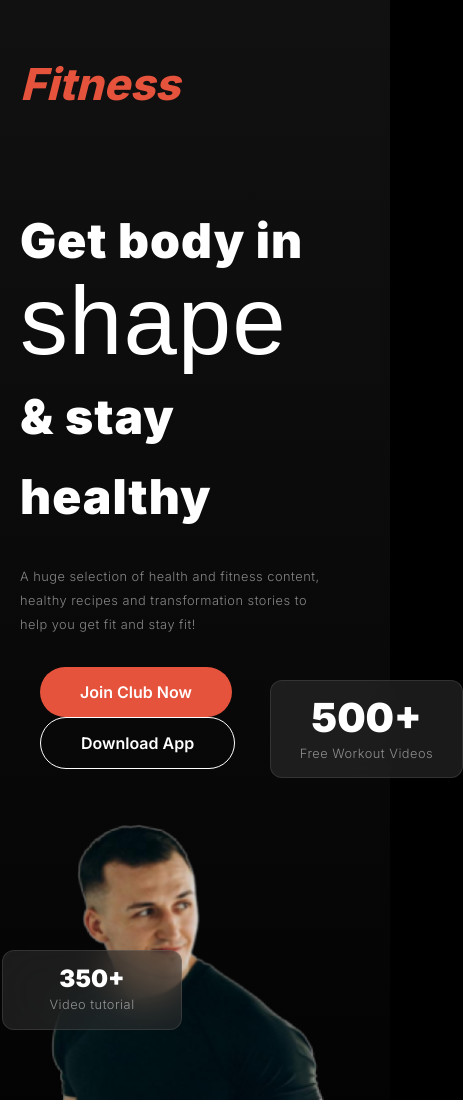
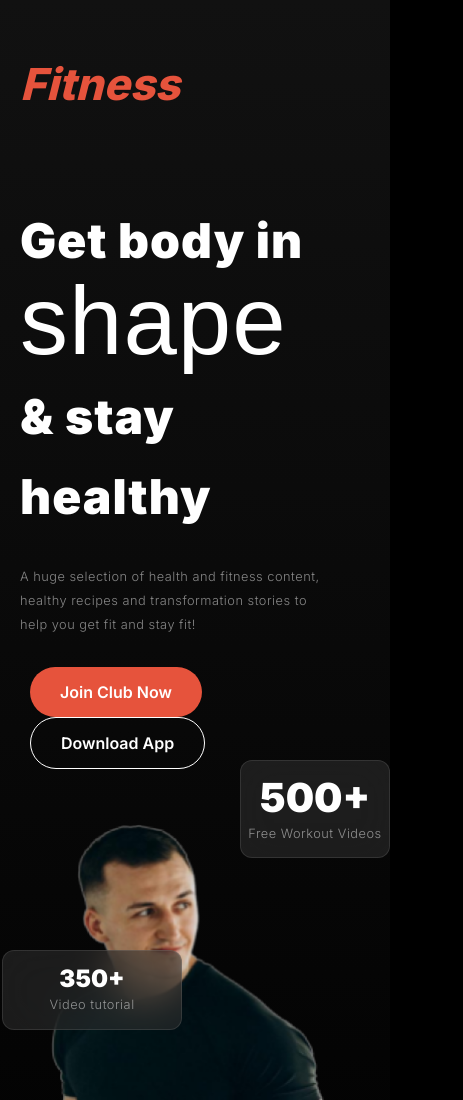
Before and after one commit to MMSFarsi/Assignment-02, a plain HTML site: page index.html in a window 390 px wide. Shown: the top 1100 px of the page, 463 px wide, since content can reach past the window. Drawn offline with Linux system fonts and the light colour scheme; a web font is replaced by a local one.

Commit message:
issue fixed

```diff
--- a/style.css
+++ b/style.css
@@ -493,11 +493,11 @@ small {
 
     }
     .btn-primary {
-        padding: 15px 40px;
-        margin-left: 20px;
+        padding: 15px 30px;
+        margin-left: 10px;
     }
     .btn-special{
-        padding: 15px 40px;
+        padding: 15px 30px;
 
     }
     .banner-content{
@@ -534,7 +534,9 @@ small {
 
     }
     .img-hover2 {
-        left: 270px;
-        top: 680px;
+        left: 240px;
+        top: 760px;
+        width: 150px;
+
     }
 }
```
